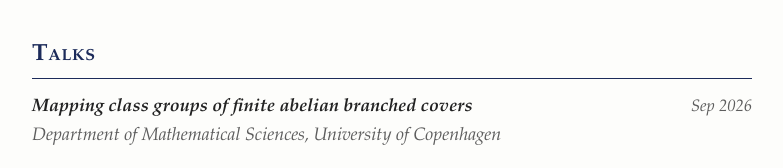
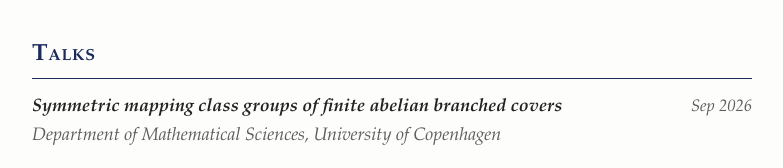
Before and after one commit to mtdanta/mtdanta.github.io, a plain HTML site: page index.html in a window 1280 px wide. Shown: the part 2089-2257 px from the top of the page, without its empty margins (248-1031 px from the left). Drawn offline with Linux system fonts and the light colour scheme.

Commit message:
Update talk entry title for symmetry

```diff
--- a/index.html
+++ b/index.html
@@ -418,7 +418,7 @@
         <h2>Talks</h2>
         <div class="entry">
             <div class="entry-head">
-                <span class="entry-title"><i>Mapping class groups of finite abelian branched covers</i></span>
+                <span class="entry-title"><i>Symmetric mapping class groups of finite abelian branched covers</i></span>
                 <span class="entry-date">Sep 2026</span>
             </div>
             <div class="entry-place">Department of Mathematical Sciences, University of Copenhagen</div>
```
